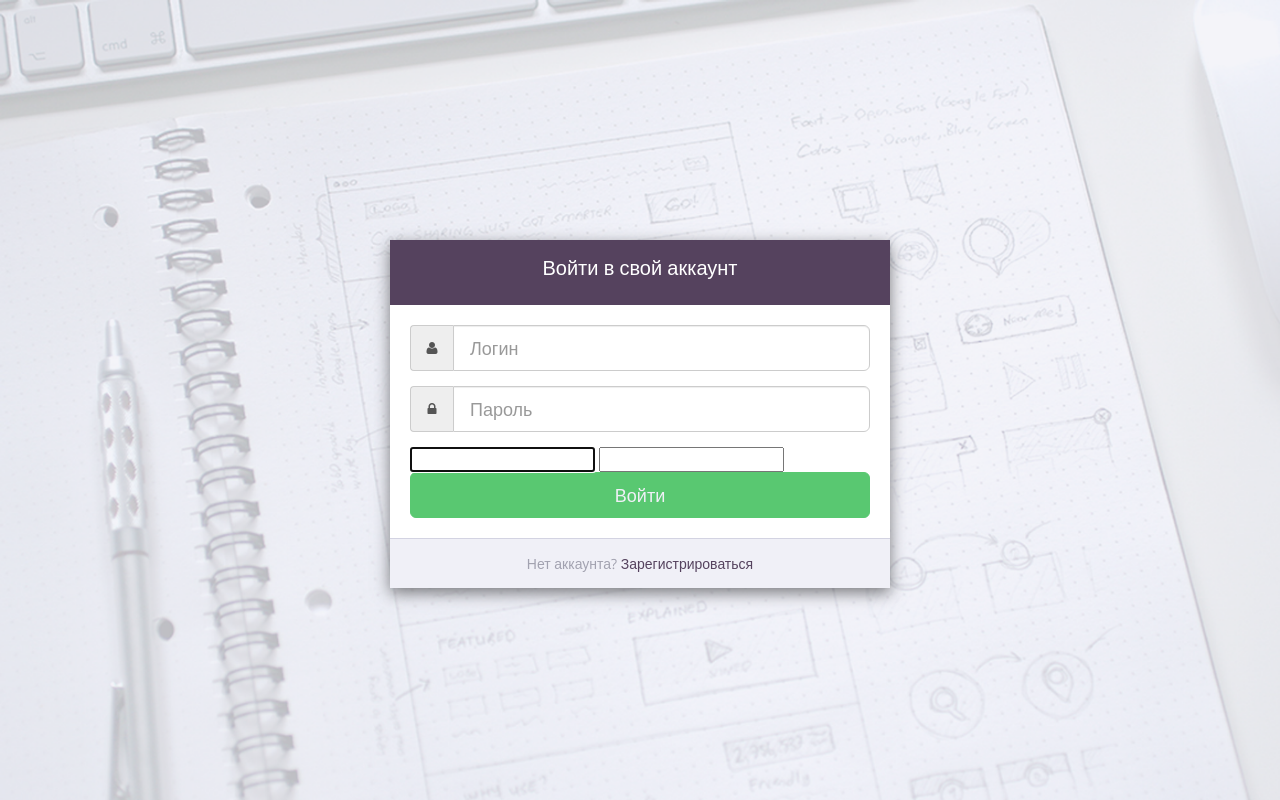
After one commit to Mednikov/ospp, a Django app: page /login/ in a window 1280 px wide. The commit adds this page. Run offline with Django 3.2, Linux system fonts and the light colour scheme; some libraries are stand-ins or nearby versions.

Commit message:
added login\logout function

```diff
--- a/ospp/ospp_app/admin.py
+++ b/ospp/ospp_app/admin.py
@@ -1,5 +1,5 @@
 from django.contrib import admin
-from ospp_app.models import Project, Comment
+from ospp_app.models import Project, Comment, User
 
 # Register your models here.
 class ProjectInline(admin.StackedInline):
--- a/ospp/ospp_app/templates/base.html
+++ b/ospp/ospp_app/templates/base.html
@@ -46,13 +46,14 @@
         </ul>
       </div>
       <div class="col-3 right clearfix">
+        Добро пожаловать, {{user.username}}!  {# TODO: Удалить потом строку #}
         <div id="ava-container" class="right">
           <div id="ava">
             <a href=""><img src="{% static 'img/ava-placeholder.png' %}" alt=""></a>
           </div>
           <ul id="ava-dropdown">
             <li><a href="">Настройки</a></li>
-            <li><a href="">Выйти</a></li>
+            <li><a href="{% url 'logout' %}">Выйти</a></li>
           </ul>
         </div>
       </div>
--- /dev/null
+++ b/ospp/ospp_app/templates/registration/login.html
@@ -0,0 +1,50 @@
+{% extends "registration\registration_base.html" %}
+
+
+{% block title %}Войти — ОСПП{% endblock %}
+
+{% block registration %}
+<!-- LOGIN FORM -->
+<div id="login">
+
+  <div id="login-header" class="dark-bg text-center">
+    <h4>Войти в свой аккаунт</h4>
+  </div>
+
+  <div id="login-body">
+
+    <form method="post" action="{% url 'django.contrib.auth.views.login' %}">
+    {% csrf_token %}
+      {% if form.errors %}
+      <div class="form-group">
+        <p class="text-danger text-center">Введённая пара логин\пароль не подходит. <br> Пожалуйста, попробуйте еще раз.</p>
+      </div>
+      {% endif %}
+      <div class="form-group">
+        <!-- <label for="project-name" class="control-label">Логин:</label> -->
+        <div class="input-group">
+          <div class="input-group-addon"><i class="fa fa-user fa-fw"></i></div>
+          <input type="text" class="form-control input-lg" id="project-name" placeholder="Логин">
+        </div>
+      </div>
+      <div class="form-group">
+        <!-- <label for="project-text" class="control-label">Пароль:</label> -->
+        <div class="input-group">
+          <div class="input-group-addon"><i class="fa fa-lock fa-fw"></i></div>
+          <input type="password" class="form-control input-lg" id="project-pass" placeholder="Пароль">
+        </div>
+      </div>
+        <!-- <button type="button" class="btn btn-green btn-block btn-lg">Войти</button> -->
+        {{ form.username }}
+        {{ form.password }}
+        <input class="btn btn-green btn-block btn-lg" type="submit" value="Войти"/>
+        <input type="hidden" name="next" value="{{next}}" />
+    </form>
+
+  </div>
+
+  <div id="login-footer" class="text-center">
+    <span class="text-secondary">Нет аккаунта?</span> <a href="signup.html">Зарегистрироваться</a>
+  </div>
+</div>
+{% endblock %}
--- /dev/null
+++ b/ospp/ospp_app/templates/registration/registration_base.html
@@ -0,0 +1,52 @@
+{% load staticfiles %}
+
+<!DOCTYPE html>
+<html>
+<head>
+  <title>{% block title %}ОСПП{% endblock %}</title>
+
+  <meta charset="utf-8">
+  <meta name="HandheldFriendly" content="true"/>
+  <meta name="MobileOptimized" content="320"/>
+  <meta name="viewport" content="width=device-width, initial-scale=1, maximum-scale=1, minimum-scale=1, user-scalable=no" />
+
+  <link rel="shortcut icon" href="{% static 'img/favicon.ico' %}" type="image/x-icon">
+
+  <meta property="og:site_name" content="ОСПП">
+  <meta property="og:locale" content="ru-RU" >
+
+  <!-- FONTS -->
+  <link href='http://fonts.googleapis.com/css?family=Open+Sans:300italic,400italic,600italic,700italic,800italic,400,300,600,700,800&subset=latin,cyrillic' rel='stylesheet' type='text/css'>
+  <link rel="stylesheet" href="{% static 'lib/font-awesome-4.3.0/css/font-awesome.min.css' %}">
+  <!--[if IE 7]>
+    <link rel="stylesheet" href="{% static 'lib/font-awesome-4.3.0/css/font-awesome-ie7.min.css' %}">
+  <![endif]-->
+
+  <!-- STYLES -->
+  <link rel="stylesheet" href="{% static 'lib/bootstrap/css/bootstrap.min.css' %}" />
+  <link rel="stylesheet" href="{% static 'css/style.css' %}" />
+  <!--[if IE]>
+    <link rel="stylesheet" type="text/css" href="{% static 'css/style-IE.css' %}" />
+  <![endif]-->
+  {% block styles %}{% endblock %}
+
+
+</head>
+<body id="login-bg">
+
+
+  {% block registration %}
+  {% endblock %}
+
+
+  <!-- SCRIPTS -->
+  <script type="text/javascript" src="{% static 'lib/jquery-1.11.1.min.js' %}"></script>
+  <script type="text/javascript" src="{% static 'lib/bootstrap/js/bootstrap.min.js' %}"></script>
+  <!-- HTML5 shim, for IE6-8 support of HTML5 elements -->
+  <!--[if lt IE 9]>
+    <script src="http://html5shim.googlecode.com/svn/trunk/html5.js"></script>
+  <![endif]-->
+  {% block scripts %}{% endblock %}
+
+</body>
+</html>
--- a/ospp/ospp_app/urls.py
+++ b/ospp/ospp_app/urls.py
@@ -5,4 +5,6 @@ from ospp_app import views
 urlpatterns = [
     url(r'^projects/$', views.projects, name='projects'),
     url(r'^archive/$', views.archive, name='archive'),
+    url(r'^login/$', 'django.contrib.auth.views.login', name='login'),
+    url(r'^logout/$', 'django.contrib.auth.views.logout', {'next_page': '/login/'}, name='logout'),
 ]
--- a/ospp/ospp_app/views.py
+++ b/ospp/ospp_app/views.py
@@ -1,8 +1,10 @@
 from django.shortcuts import render
 from ospp_app.models import User, Project, Comment
+from django.contrib.auth.decorators import login_required
 
 # Create your views here.
 
+@login_required
 def projects(request):
 	projects = Project.objects.order_by('-date_create').filter(archive=False)
 	archive = Project.objects.order_by('-date_create').filter(archive=True)
@@ -13,7 +15,7 @@ def projects(request):
 
 	return render(request, 'projects.html', {'projects': projects, 'archive': archive})
 
-
+@login_required
 def archive(request):
 	archive = Project.objects.order_by('-date_create').filter(archive=True)
 	projects = Project.objects.order_by('-date_create').filter(archive=False)
--- a/ospp/ospp_project/settings.py
+++ b/ospp/ospp_project/settings.py
@@ -108,6 +108,9 @@ STATICFILES_DIRS  = (
 )
 STATIC_ROOT = "C:/webprojects/ospp/ospp/static/"
 
+LOGIN_REDIRECT_URL = '/projects/'
+LOGIN_URL = 'django.contrib.auth.views.login'
+
 
 try:
     from clearspending_project.local_settings import *
```
Also changed, not shown: ospp/ospp_db.sqlite3.
